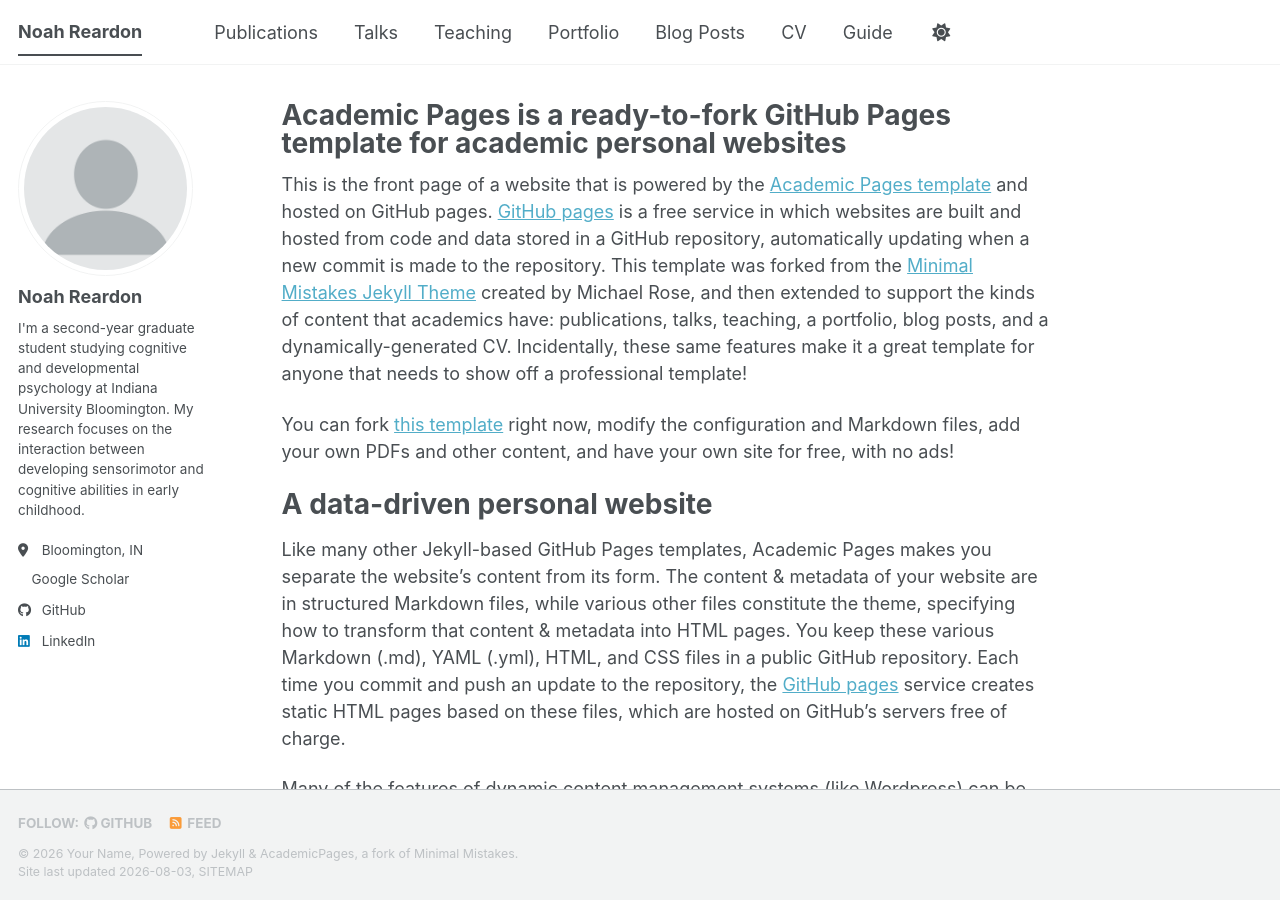
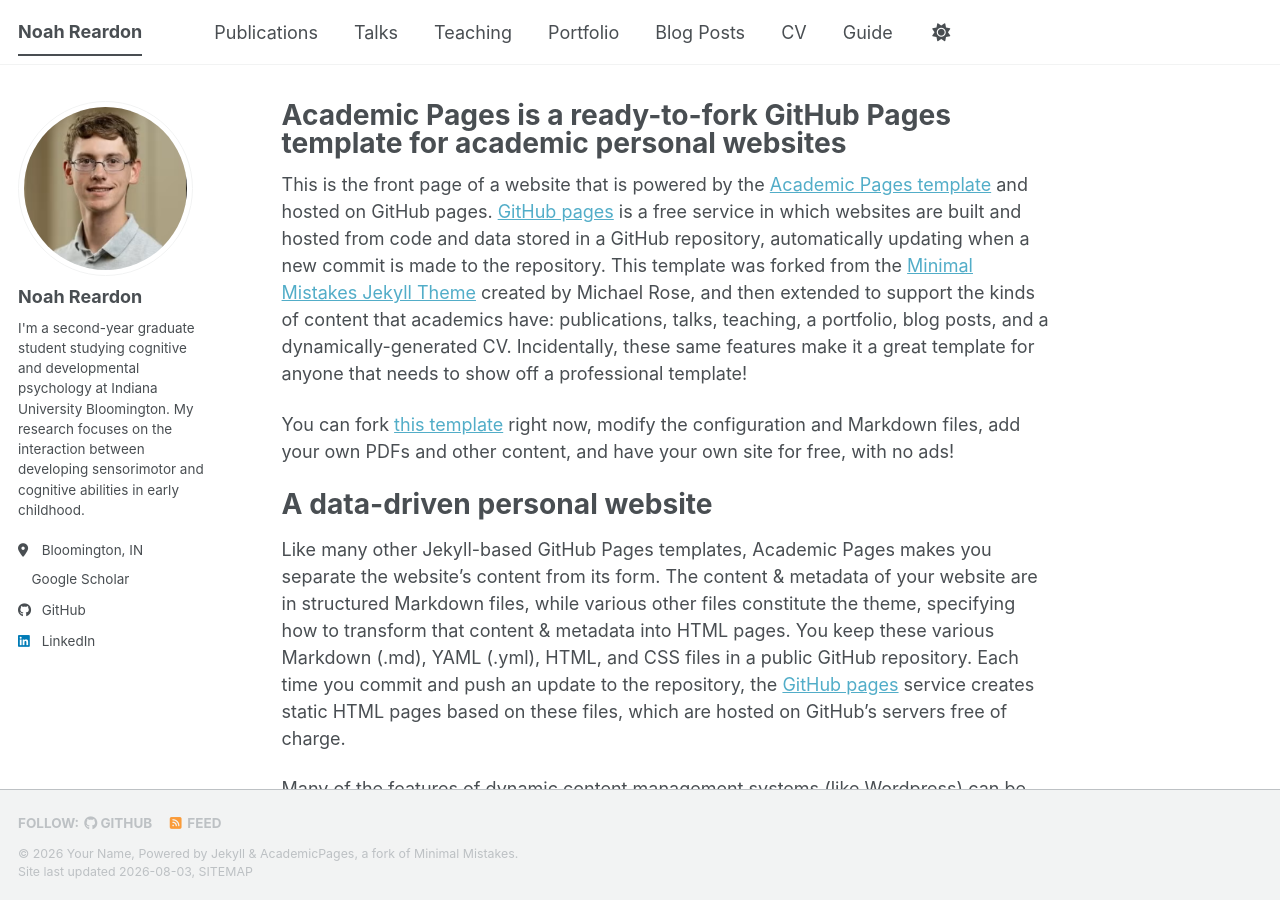
Before and after one commit to noahreardon15/noahreardon15.github.io, a Jekyll site: the page built from _pages/about.md, in a window 1280 px wide and 900 px high. Built offline with Jekyll 4.4.1, drawn with Linux system fonts in a browser that asks for light colours; a style sheet for code colours, icons or effects is not loaded.

Commit message:
Update _config.yml

```diff
--- a/_config.yml
+++ b/_config.yml
@@ -23,7 +23,7 @@ repository               : "noahreardon15/noahreardon15.github.io"
 #               Additional customization can be done by editing /_includes/author-profile.html
 author:
   # Biographic information
-  avatar           : "profile.png"
+  avatar           : "Headshot_Square.png"
   name             : "Noah Reardon"
   pronouns         : #
   bio              : "I'm a second-year graduate student studying cognitive and developmental psychology at Indiana University Bloomington. My research focuses on the interaction between developing sensorimotor and cognitive abilities in early childhood."
```
